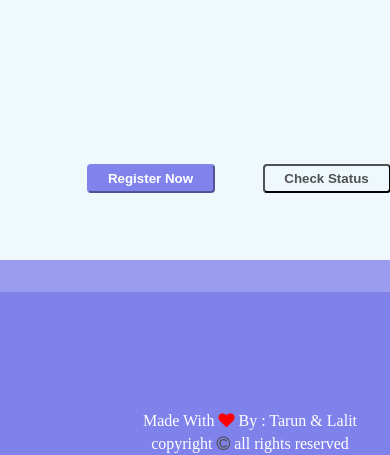
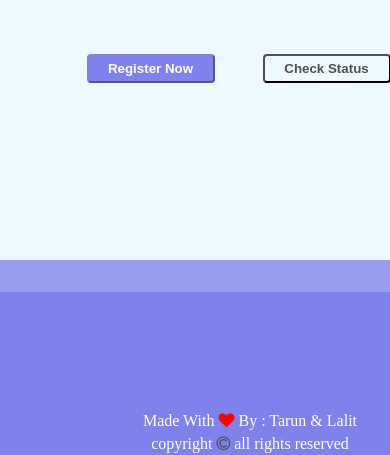
Before and after one commit to tarunpandey23/slot.alert, a plain HTML site: page index.html in a window 390 px wide. Shown: the part 496-951 px from the top of the page. Drawn offline with Linux system fonts and the light colour scheme.

Commit message:
reponsive

```diff
--- a/main.css
+++ b/main.css
@@ -209,7 +209,8 @@ img {
     /* border: 2px solid red; */
     /* border: 2px solid red; */
     position: absolute;
-    top: 260px;
+    top: 150px;
+    margin-top: 2rem;
     right: -25px;
     display: flex;
   }
```
